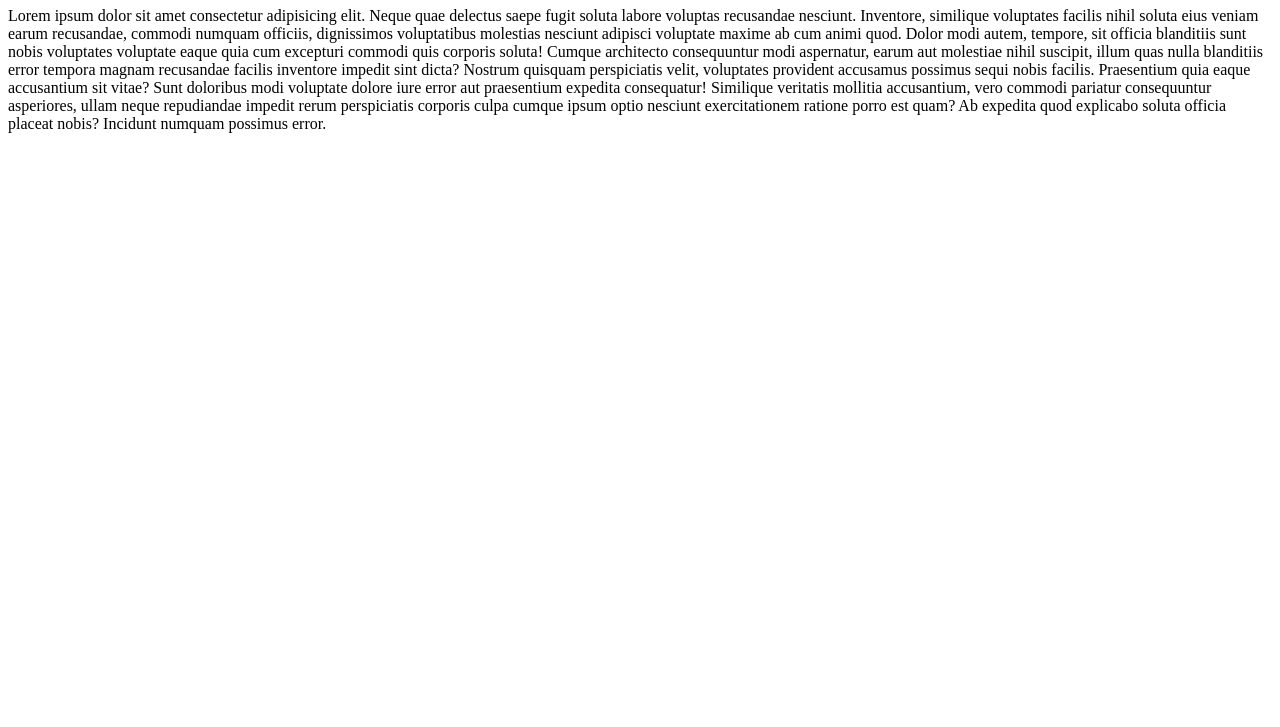
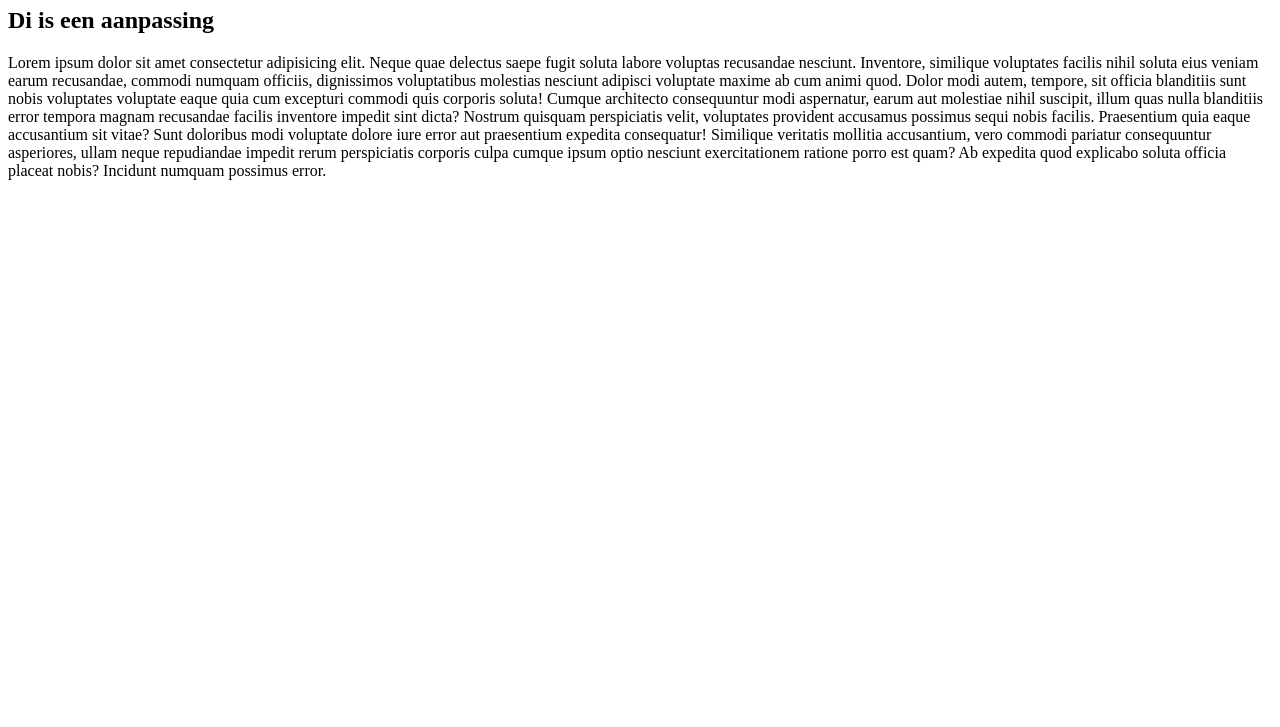
Before and after one commit to chefnr1/myfirstwebsite, a plain HTML site: page index.html in a window 1280 px wide. Shown: the part 73-800 px from the top of the page. Drawn offline with Linux system fonts and the light colour scheme.

Commit message:
Added new line

```diff
--- a/index.html
+++ b/index.html
@@ -9,6 +9,7 @@
 
 <body>
     <h1>This Is My First Website</h1>
+    <h2>Di is een aanpassing</h2>
     <p>Lorem ipsum dolor sit amet consectetur adipisicing elit. Neque quae delectus saepe fugit soluta labore voluptas recusandae nesciunt. Inventore, similique voluptates facilis nihil soluta eius veniam earum recusandae, commodi numquam officiis, dignissimos
         voluptatibus molestias nesciunt adipisci voluptate maxime ab cum animi quod. Dolor modi autem, tempore, sit officia blanditiis sunt nobis voluptates voluptate eaque quia cum excepturi commodi quis corporis soluta! Cumque architecto consequuntur
         modi aspernatur, earum aut molestiae nihil suscipit, illum quas nulla blanditiis error tempora magnam recusandae facilis inventore impedit sint dicta? Nostrum quisquam perspiciatis velit, voluptates provident accusamus possimus sequi nobis facilis.
```
